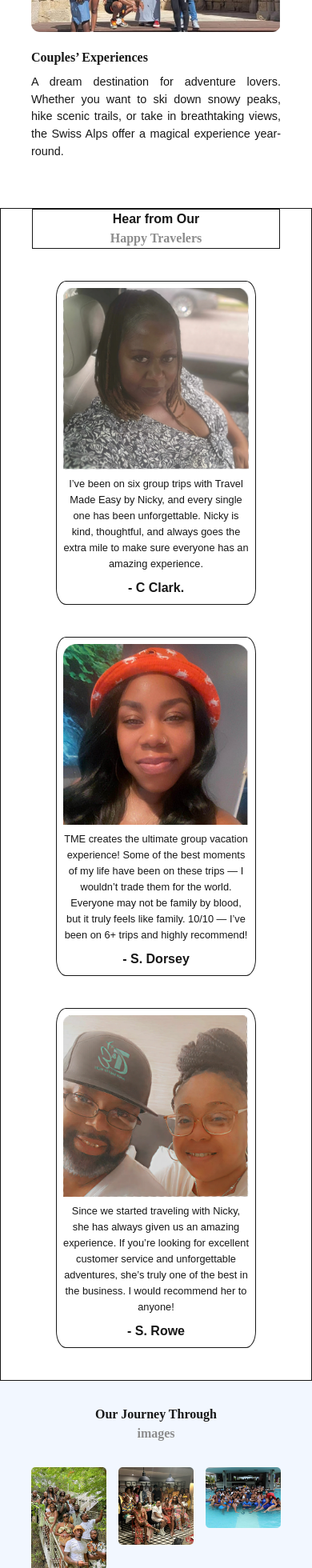
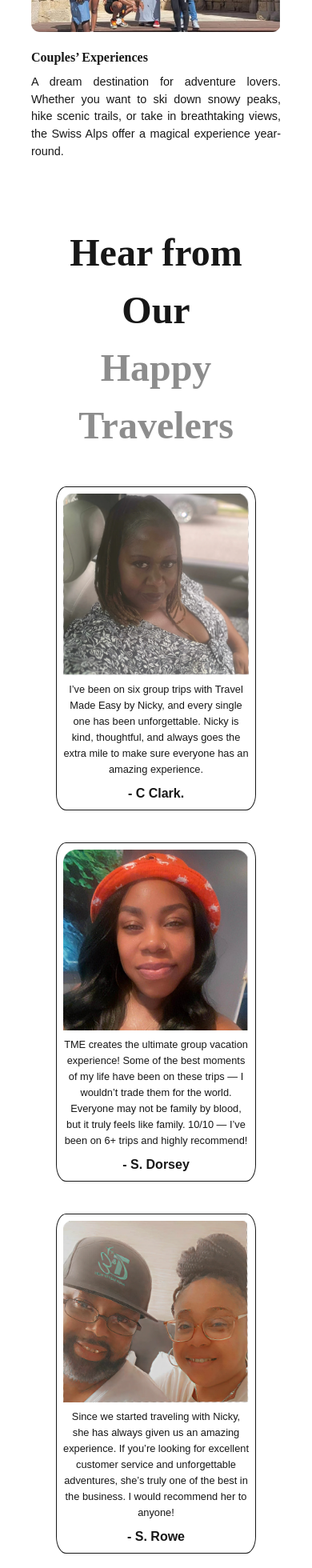
Before and after one commit to TheEldaps/Travel-Events, a Next.js app: page / in a window 390 px wide. Shown: the part 3886-5846 px from the top of the page at 80% size. Built offline with nearby package versions, Linux system fonts and the light colour scheme.

Commit message:
General styling adjustment

```diff
--- a/app/components/AboutSection.tsx
+++ b/app/components/AboutSection.tsx
@@ -5,7 +5,7 @@ import Items from '../components/Items'
 
 export default function AboutSection() {
   return (
-    <section id='#about-us' className='sm:flex px-[5%] sm:px-[10%] gap-4 mb-10'>
+    <section id='#who-we-are' className='sm:flex px-[5%] sm:px-[10%] gap-4 mb-10'>
       <section className='sm:max-w-[50%]'>
         <h2 className='font-bold text-[2rem] mb-10font-[sans]'>About Us</h2>
         <p className='mb-4 text-justify px-[]'>Travel & Events Made Easy by Nicky is a full-service travel and event planning company specializing in unforgettable group vacations, seamless destination experiences, and beautifully coordinated events. Founded and led by Nickia Fulton, a passionate travel expert and event coordinator, the company focuses on creating stress-free, personalized experiences that bring people together through travel, celebration, and connection. With 15+ years of travel and event planning experience 20 + group trips and 100+ special events including weddings, anniversaries, We are Known for blending luxury, fun, affordability, and connection in every experience</p>
--- a/app/components/FooterSection.tsx
+++ b/app/components/FooterSection.tsx
@@ -9,12 +9,14 @@ export default function FooterSection() {
         <section className='bg-[#151515] text-white px-[10%] py-[40px]'>
             <section className='flex justify-between mb-10'>
                 <div className='w-[20%] '>
-                    <Image src={Logo} width='300' height='300' alt='Website logo' className=' border border-black' />
-                    <p className='text-[0.5rem]  text-center '>Where travel, fun and easy planning comes together</p>
+                    <Link href='#home'>
+                        <Image src={Logo} width='300' height='300' alt='Website logo' className=' border-black' />
+                        <p className='text-[0.5rem]  text-center '>Where travel, fun and easy planning comes together</p>
+                    </Link>
                 </div>
-                <div className=''>
+                <div className='text-[0.8rem]'>
                     <h3 className='font-bold'>Contact</h3>
-                    <ul>
+                    <ul className='flex flex-col gap-1 mb-2'>
                         <li>Maryland, USA</li>
                         <li>(443) 406-8048</li>
                         <li>TMEbyNicky@gmail.com</li>
@@ -26,7 +28,7 @@ export default function FooterSection() {
                     </div>
                 </div>
             </section>
-            <section className='border-t border-white'>
+            <section className='border-t border-white pt-2'>
                 <p className='text-center text-[0.8rem]'>Copyright Traveleventsmadeeaasy. All Rights Reserved</p>
             </section>
         </section>
--- /dev/null
+++ b/app/components/Heading.tsx
@@ -0,0 +1,12 @@
+import React from 'react'
+
+export default function ({ heading1, heading2, wrap }: { heading1: string, heading2: string, wrap: string }) {
+    return (
+        <div>
+            <h2 className="text-[3rem] font-[dmsans] font-bold text-center mb-10">
+                {heading1} <br />
+                <span className="text-[#8D8D8D] font-[dmserif]">{heading2}</span>
+            </h2>
+        </div>
+    )
+}
--- a/app/components/HeroSection.tsx
+++ b/app/components/HeroSection.tsx
@@ -4,7 +4,7 @@ import HeroImage from "../../public/HeroImage.png";
 
 export default function HeroSection() {
   return (
-    <section className="pt-5 px-[5%] mb-[50px]">
+    <section id='home' className="pt-5 px-[5%] mb-[50px]">
       <h1 className="mb-4 text-[2.5rem] px-[4%] sm:text-[3.9rem] md:text-[4.5rem] lg:text-[5rem]  text-center font-semibold ">
         Where Travel, Fun and Easy Planning Comes{" "}
         <br className="hidden lg:inline" /> together
--- a/app/components/JourneySection.tsx
+++ b/app/components/JourneySection.tsx
@@ -5,14 +5,12 @@ import JourneyImage3 from "../../public/JourneyImage3.png";
 import JourneyImage4 from "../../public/JourneyImage4.png";
 import JourneyImage5 from "../../public/JourneyImage5.png";
 import JourneyImage6 from "../../public/JourneyImage6.png";
+import Heading from "./Heading";
 
 export default function JourneySection() {
   return (
     <section className="px-[10%] bg-[#F2F7FF] pt-[30px] pb-5">
-      <h2 className='text-[1rem] font-bold font-[dmsans] text-center mb-[30px]'>
-        Our Journey Through <br />
-        <span className="text-[#8D8D8D] font-[dmserif]">images</span>
-      </h2>
+      <Heading heading1='Our Journey Through' heading2='Images' />
 
       <section >
         <div className="flex gap-[5%] mb-5 justify-center">
--- a/app/components/RequestQuoteSection.tsx
+++ b/app/components/RequestQuoteSection.tsx
@@ -1,5 +1,5 @@
 import FormItems from "./FormItems"
-
+import Heading from "./Heading"
 
 export default function RequestQuoteSection() {
     return (
@@ -7,7 +7,7 @@ export default function RequestQuoteSection() {
             <section className='mx-auto max-w-[1000px] md:bg-[url("/RequestQuoteBgImage.png")] bg-no-repeat bg-[position:center_bottom]
  bg-contain pb-10'>
                 <div className=' text-center text-[1rem] mb-10'>
-                    <h2 className=''>Request a <span>Quote. </span></h2>
+                    <Heading heading1='Request a ' heading2='Quote' />
                     <p>Please provide the following information </p>
                 </div>
 
--- a/app/components/ServiceSection.tsx
+++ b/app/components/ServiceSection.tsx
@@ -8,7 +8,7 @@ import ServiceImage4 from '../../public/ServiceImage4.png'
 
 export default function ServiceSection() {
     return (
-        <section className='px-[10%] pt-10'>
+        <section id='#services' className='px-[10%] pt-10'>
             <div className='flex justify-between gap-[5%]  mb-[30px]'>
                 <div className='max-w-[50%] maxborder'>
                     <h2 className='text-[2rem] font-bold'>Our <span className='text-[#026EFF] font-[dmserif]'>Services</span></h2>
--- a/app/components/Testimonials.tsx
+++ b/app/components/Testimonials.tsx
@@ -1,5 +1,6 @@
 import Image from "next/image";
 import { StaticImageData } from "next/image";
+
 
 export default function Testimonials({
   image,
--- a/app/components/TestimonialsSection.tsx
+++ b/app/components/TestimonialsSection.tsx
@@ -2,16 +2,13 @@ import Testimonials from "./Testimonials";
 import CommentersImage1 from "../../public/CommentersImage1.png";
 import CommentersImage2 from "../../public/CommentersImage2.png";
 import CommentersImage3 from "../../public/CommentersImage3.png";
+import Heading from "./Heading";
+import Button from "./Button";
 
 export default function TestimonialsSection() {
   return (
-    <section className="px-[10%] border">
-      <div>
-        <h2 className="text-[1rem] font-bold border text-center mb-10">
-          Hear from Our <br />{" "}
-          <span className="text-[#8D8D8D] font-[dmserif]">Happy Travelers</span>
-        </h2>
-      </div>
+    <section className="px-[10%] my-20">
+      <Heading heading1='Hear from Our' heading2='Happy Travelers' />
 
       <div className=" sm:flex gap-10 ">
         <Testimonials
@@ -36,6 +33,7 @@ export default function TestimonialsSection() {
           origin="origin-top-left"
         />
       </div>
+      <div><Button title='Book a Vacation' /></div>
     </section>
   );
 }
```
